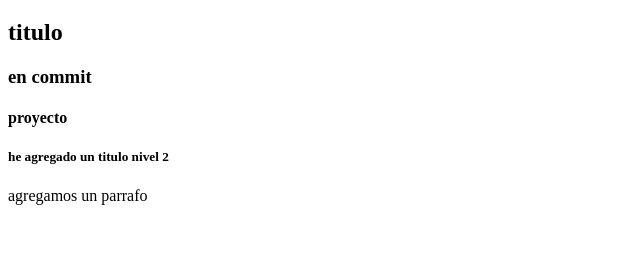
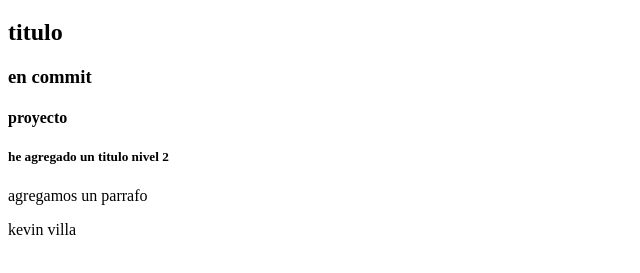
Before and after one commit to Compartir54/tarea, a plain HTML site: page index.html in a window 1280 px wide. Shown: the part 61-334 px from the top of the page, without its empty margins (0-640 px from the left). Drawn offline with Linux system fonts and the light colour scheme.

Commit message:
agregamos nuestro footer

```diff
--- a/index.html
+++ b/index.html
@@ -13,5 +13,6 @@
     <h4>proyecto</h4>
     <h5>he agregado un titulo nivel 2</h5>
     <p>agregamos un parrafo </p>
+    <footer>kevin villa</footer>
 </body>
 </html>
```
